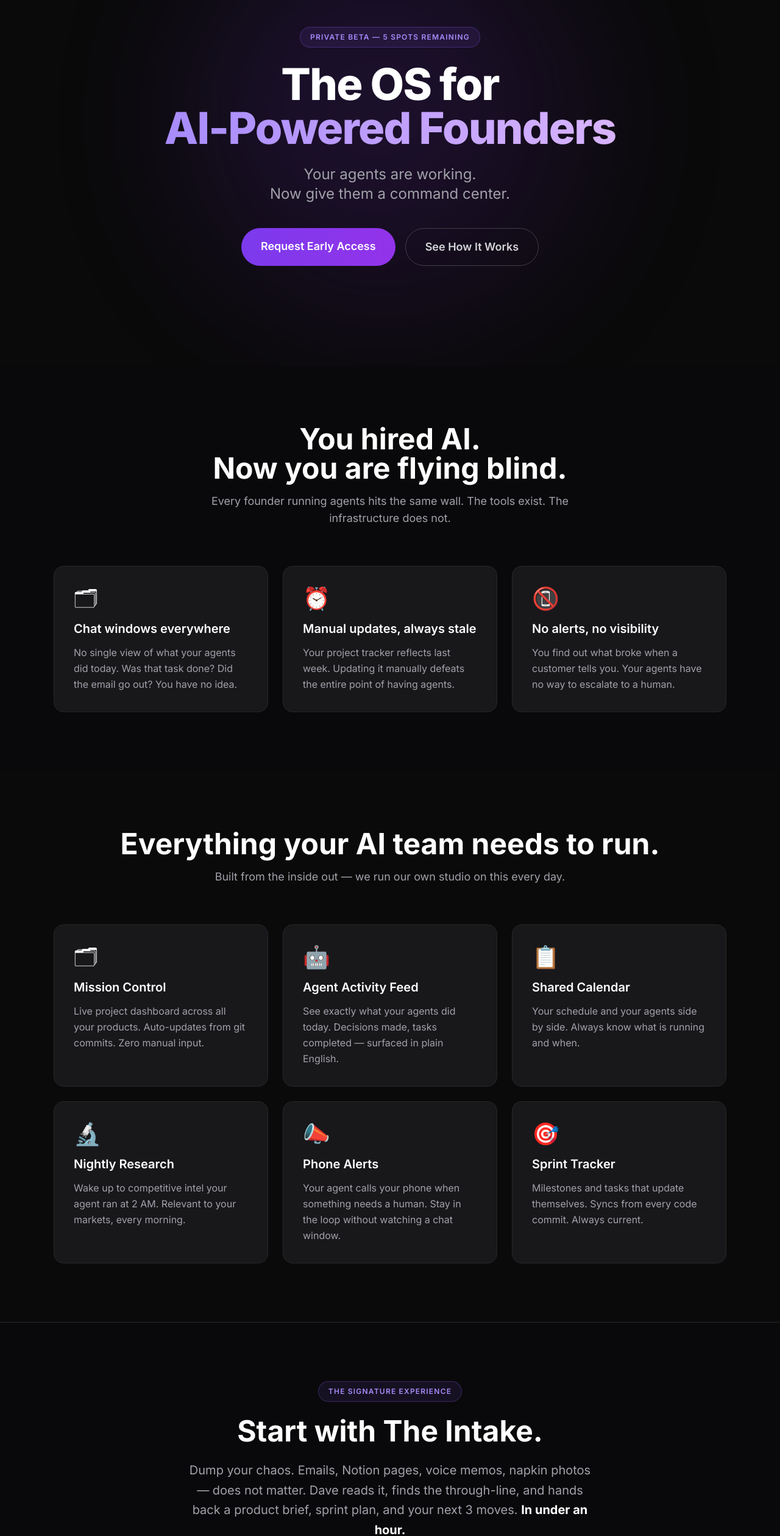
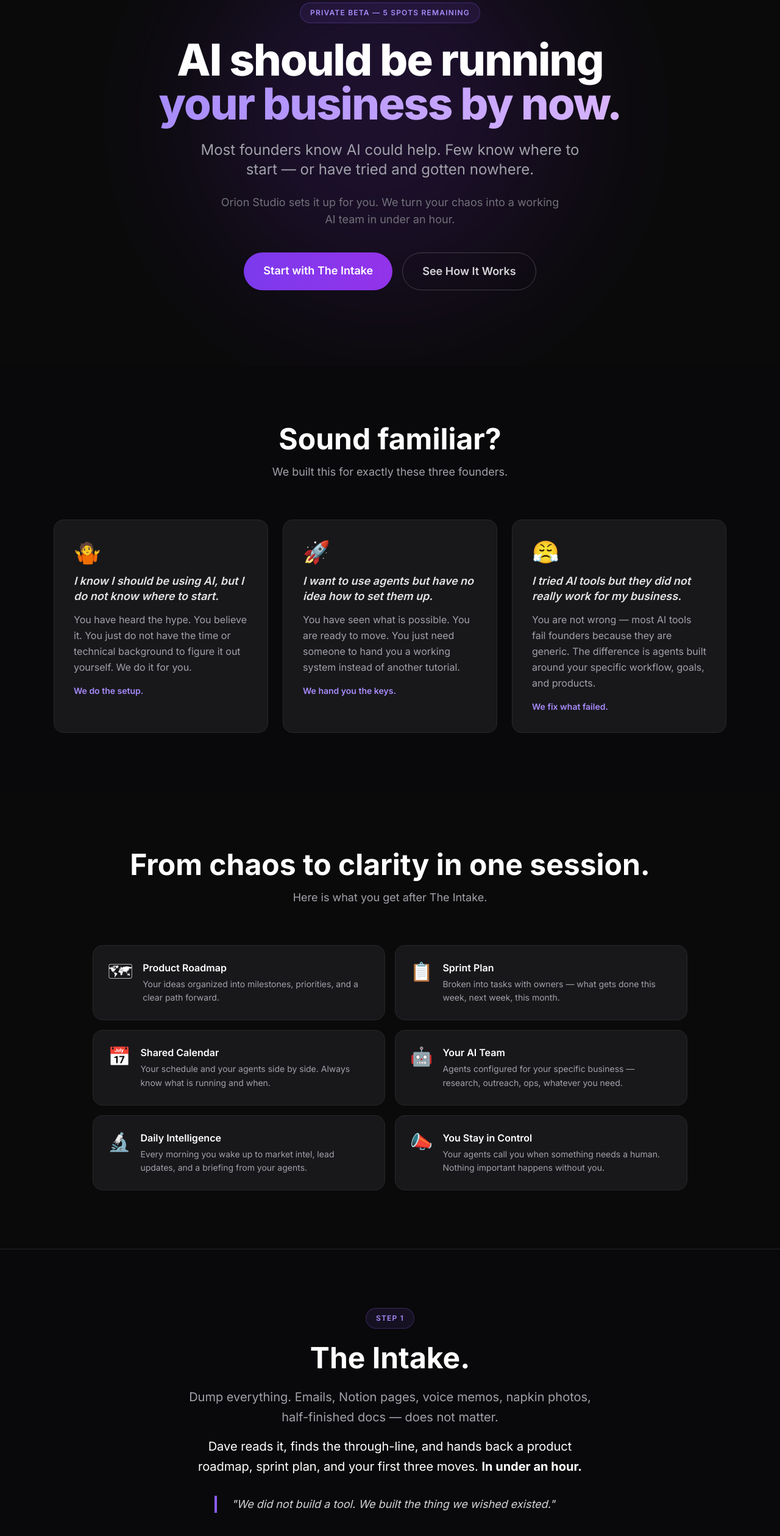
Before and after one commit to neilmetzger-nam/orion-studio, a Next.js app: page / in a window 1280 px wide. Shown: the part 200-2719 px from the top of the page at 61% size. Built offline with nearby package versions, Linux system fonts and the light colour scheme.

Commit message:
feat: rewrite hero — lead with founder pain not features, three customer types

```diff
--- a/src/app/page.tsx
+++ b/src/app/page.tsx
@@ -14,87 +14,83 @@
           <span className="font-bold text-lg tracking-tight">⬡ Orion Studio</span>
           <a href="mailto:dave@orionstudio.ai?subject=Intake Request"
             className="text-sm bg-violet-600 hover:bg-violet-500 transition px-5 py-2 rounded-full font-medium">
-            Request Access
+            Get Started
           </a>
         </div>
       </nav>
 
       {/* HERO */}
       <section className="relative min-h-screen flex items-center justify-center overflow-hidden pt-20">
-        <div className="orb absolute top-1/2 left-1/2 w-[600px] h-[600px] rounded-full bg-gradient-to-br from-violet-600 to-purple-900 blur-[120px] pointer-events-none" />
+        <div className="absolute top-1/2 left-1/2 w-[600px] h-[600px] rounded-full bg-gradient-to-br from-violet-600 to-purple-900 blur-[120px] opacity-20 pointer-events-none" style={{transform:"translate(-50%,-50%)"}} />
         <div className="relative z-10 text-center max-w-4xl mx-auto px-6">
           <div className="inline-block text-xs font-semibold tracking-widest text-violet-400 uppercase mb-6 px-4 py-2 rounded-full border border-violet-500/30 bg-violet-500/10">
             Private Beta — 5 Spots Remaining
           </div>
           <h1 className="text-5xl md:text-7xl font-extrabold leading-tight mb-6 tracking-tight">
-            The OS for<br />
+            AI should be running<br />
             <span className="bg-gradient-to-r from-violet-400 to-purple-300 bg-clip-text text-transparent">
-              AI-Powered Founders
+              your business by now.
             </span>
           </h1>
-          <p className="text-xl md:text-2xl text-zinc-400 mb-10 max-w-2xl mx-auto leading-relaxed">
-            Your agents are working.<br />Now give them a command center.
+          <p className="text-xl md:text-2xl text-zinc-400 mb-6 max-w-2xl mx-auto leading-relaxed">
+            Most founders know AI could help. Few know where to start — or have tried and gotten nowhere.
+          </p>
+          <p className="text-lg text-zinc-500 mb-10 max-w-xl mx-auto">
+            Orion Studio sets it up for you. We turn your chaos into a working AI team in under an hour.
           </p>
           <div className="flex flex-col sm:flex-row gap-4 justify-center">
-            <a href="#intake"
-              className="bg-gradient-to-r from-violet-600 to-purple-600 hover:from-violet-500 hover:to-purple-500 transition px-8 py-4 rounded-full font-semibold text-lg">
-              Request Early Access
+            <a href="#intake" className="bg-gradient-to-r from-violet-600 to-purple-600 hover:from-violet-500 hover:to-purple-500 transition px-8 py-4 rounded-full font-semibold text-lg">
+              Start with The Intake
             </a>
-            <a href="#features"
-              className="border border-zinc-700 hover:border-zinc-500 transition px-8 py-4 rounded-full font-semibold text-lg text-zinc-300">
+            <a href="#how" className="border border-zinc-700 hover:border-zinc-500 transition px-8 py-4 rounded-full font-semibold text-lg text-zinc-300">
               See How It Works
             </a>
           </div>
         </div>
       </section>
 
-      {/* PROBLEM */}
+      {/* THREE TYPES */}
       <section className="py-24 bg-zinc-950">
         <div className="max-w-6xl mx-auto px-6">
-          <h2 className="text-4xl md:text-5xl font-bold text-center mb-4">
-            You hired AI.<br />Now you are flying blind.
-          </h2>
-          <p className="text-zinc-400 text-center text-lg mb-16 max-w-2xl mx-auto">
-            Every founder running agents hits the same wall. The tools exist. The infrastructure does not.
-          </p>
+          <h2 className="text-4xl md:text-5xl font-bold text-center mb-4">Sound familiar?</h2>
+          <p className="text-zinc-400 text-center text-lg mb-16 max-w-xl mx-auto">We built this for exactly these three founders.</p>
           <div className="grid md:grid-cols-3 gap-6">
             {[
-              { icon: "🗂", title: "Chat windows everywhere", desc: "No single view of what your agents did today. Was that task done? Did the email go out? You have no idea." },
-              { icon: "⏰", title: "Manual updates, always stale", desc: "Your project tracker reflects last week. Updating it manually defeats the entire point of having agents." },
-              { icon: "📵", title: "No alerts, no visibility", desc: "You find out what broke when a customer tells you. Your agents have no way to escalate to a human." },
+              { emoji:"🤷", title:"I know I should be using AI, but I do not know where to start.", desc:"You have heard the hype. You believe it. You just do not have the time or technical background to figure it out yourself. We do it for you.", cta:"We do the setup." },
+              { emoji:"🚀", title:"I want to use agents but have no idea how to set them up.", desc:"You have seen what is possible. You are ready to move. You just need someone to hand you a working system instead of another tutorial.", cta:"We hand you the keys." },
+              { emoji:"😤", title:"I tried AI tools but they did not really work for my business.", desc:"You are not wrong — most AI tools fail founders because they are generic. The difference is agents built around your specific workflow, goals, and products.", cta:"We fix what failed." },
             ].map((item) => (
-              <div key={item.title} className="bg-zinc-900 border border-zinc-800 rounded-2xl p-8 hover:border-zinc-600 transition">
-                <div className="text-4xl mb-4">{item.icon}</div>
-                <h3 className="text-xl font-semibold mb-3">{item.title}</h3>
-                <p className="text-zinc-400 leading-relaxed">{item.desc}</p>
+              <div key={item.title} className="bg-zinc-900 border border-zinc-800 rounded-2xl p-8 hover:border-violet-500/40 transition-all duration-300">
+                <div className="text-4xl mb-4">{item.emoji}</div>
+                <h3 className="text-lg font-semibold mb-3 text-zinc-200 italic leading-snug">{item.title}</h3>
+                <p className="text-zinc-400 leading-relaxed mb-4">{item.desc}</p>
+                <p className="text-violet-400 font-semibold text-sm">{item.cta}</p>
               </div>
             ))}
           </div>
         </div>
       </section>
 
-      {/* FEATURES */}
-      <section id="features" className="py-24 bg-[#0a0a0a]">
-        <div className="max-w-6xl mx-auto px-6">
-          <h2 className="text-4xl md:text-5xl font-bold text-center mb-4">
-            Everything your AI team needs to run.
-          </h2>
-          <p className="text-zinc-400 text-center text-lg mb-16 max-w-xl mx-auto">
-            Built from the inside out — we run our own studio on this every day.
-          </p>
-          <div className="grid md:grid-cols-2 lg:grid-cols-3 gap-6">
+      {/* HOW IT WORKS */}
+      <section id="how" className="py-24 bg-[#0a0a0a]">
+        <div className="max-w-5xl mx-auto px-6">
+          <h2 className="text-4xl md:text-5xl font-bold text-center mb-4">From chaos to clarity in one session.</h2>
+          <p className="text-zinc-400 text-center text-lg mb-16 max-w-xl mx-auto">Here is what you get after The Intake.</p>
+          <div className="grid md:grid-cols-2 gap-4">
             {[
-              { icon: "🗂", title: "Mission Control", desc: "Live project dashboard across all your products. Auto-updates from git commits. Zero manual input." },
-              { icon: "🤖", title: "Agent Activity Feed", desc: "See exactly what your agents did today. Decisions made, tasks completed — surfaced in plain English." },
-              { icon: "📋", title: "Shared Calendar", desc: "Your schedule and your agents side by side. Always know what is running and when." },
-              { icon: "🔬", title: "Nightly Research", desc: "Wake up to competitive intel your agent ran at 2 AM. Relevant to your markets, every morning." },
-              { icon: "📣", title: "Phone Alerts", desc: "Your agent calls your phone when something needs a human. Stay in the loop without watching a chat window." },
-              { icon: "🎯", title: "Sprint Tracker", desc: "Milestones and tasks that update themselves. Syncs from every code commit. Always current." },
+              { icon:"🗺", title:"Product Roadmap", desc:"Your ideas organized into milestones, priorities, and a clear path forward." },
+              { icon:"📋", title:"Sprint Plan", desc:"Broken into tasks with owners — what gets done this week, next week, this month." },
+              { icon:"📅", title:"Shared Calendar", desc:"Your schedule and your agents side by side. Always know what is running and when." },
+              { icon:"🤖", title:"Your AI Team", desc:"Agents configured for your specific business — research, outreach, ops, whatever you need." },
+              { icon:"🔬", title:"Daily Intelligence", desc:"Every morning you wake up to market intel, lead updates, and a briefing from your agents." },
+              { icon:"📣", title:"You Stay in Control", desc:"Your agents call you when something needs a human. Nothing important happens without you." },
             ].map((item) => (
-              <div key={item.title} className="group bg-zinc-900 border border-zinc-800 rounded-2xl p-8 hover:border-violet-500/50 hover:shadow-[0_0_30px_rgba(139,92,246,0.1)] transition-all duration-300">
-                <div className="text-4xl mb-4">{item.icon}</div>
-                <h3 className="text-xl font-semibold mb-3 group-hover:text-violet-300 transition">{item.title}</h3>
-                <p className="text-zinc-400 leading-relaxed">{item.desc}</p>
+              <div key={item.title} className="flex gap-4 p-6 bg-zinc-900 border border-zinc-800 rounded-2xl hover:border-violet-500/30 transition">
+                <span className="text-3xl flex-shrink-0">{item.icon}</span>
+                <div>
+                  <h3 className="font-semibold text-white mb-1">{item.title}</h3>
+                  <p className="text-zinc-400 text-sm leading-relaxed">{item.desc}</p>
+                </div>
               </div>
             ))}
           </div>
@@ -105,15 +101,14 @@
       <section id="intake" className="py-24 bg-zinc-950 border-y border-zinc-800">
         <div className="max-w-4xl mx-auto px-6 text-center">
           <div className="inline-block text-xs font-semibold tracking-widest text-violet-400 uppercase mb-6 px-4 py-2 rounded-full border border-violet-500/30 bg-violet-500/10">
-            The Signature Experience
+            Step 1
           </div>
-          <h2 className="text-4xl md:text-5xl font-bold mb-6">
-            Start with The Intake.
-          </h2>
-          <p className="text-xl text-zinc-400 leading-relaxed mb-8 max-w-2xl mx-auto">
-            Dump your chaos. Emails, Notion pages, voice memos, napkin photos — does not matter.
-            Dave reads it, finds the through-line, and hands back a product brief, sprint plan,
-            and your next 3 moves. <strong className="text-white">In under an hour.</strong>
+          <h2 className="text-4xl md:text-5xl font-bold mb-6">The Intake.</h2>
+          <p className="text-xl text-zinc-400 leading-relaxed mb-4 max-w-2xl mx-auto">
+            Dump everything. Emails, Notion pages, voice memos, napkin photos, half-finished docs — does not matter.
+          </p>
+          <p className="text-xl text-white leading-relaxed mb-8 max-w-2xl mx-auto">
+            Dave reads it, finds the through-line, and hands back a product roadmap, sprint plan, and your first three moves. <strong>In under an hour.</strong>
           </p>
           <blockquote className="border-l-4 border-violet-500 pl-6 text-left max-w-xl mx-auto mb-10 italic text-zinc-300 text-lg">
             "We did not build a tool. We built the thing we wished existed."
@@ -122,7 +117,7 @@
             className="inline-block bg-gradient-to-r from-violet-600 to-purple-600 hover:from-violet-500 hover:to-purple-500 transition px-10 py-4 rounded-full font-semibold text-lg">
             Book Your Intake Session →
           </a>
-          <p className="text-zinc-500 text-sm mt-4">dave@orionstudio.ai · Response within 24 hours</p>
+          <p className="text-zinc-500 text-sm mt-4">dave@orionstudio.ai · We respond within 24 hours</p>
         </div>
       </section>
 
@@ -130,45 +125,38 @@
       <section className="py-20 bg-[#0a0a0a]">
         <div className="max-w-4xl mx-auto px-6 text-center">
           <p className="text-violet-400 font-semibold uppercase tracking-widest text-sm mb-12">Currently in private beta</p>
-          <div className="grid grid-cols-3 gap-8">
+          <div className="grid grid-cols-3 gap-8 mb-12">
             {[
-              { stat: "5", label: "Products running on Orion Studio today" },
-              { stat: "Day 1", label: "Built from inside the problem — we are the customer" },
-              { stat: "5 spots", label: "Design partner openings remaining" },
+              { stat:"5", label:"Products running on Orion Studio today — including ours" },
+              { stat:"<1hr", label:"From chaos to working roadmap in The Intake" },
+              { stat:"5 spots", label:"Design partner openings — lifetime founder pricing" },
             ].map((item) => (
               <div key={item.label}>
-                <div className="text-4xl md:text-5xl font-extrabold bg-gradient-to-r from-violet-400 to-purple-300 bg-clip-text text-transparent mb-2">
-                  {item.stat}
-                </div>
+                <div className="text-4xl md:text-5xl font-extrabold bg-gradient-to-r from-violet-400 to-purple-300 bg-clip-text text-transparent mb-2">{item.stat}</div>
                 <p className="text-zinc-500 text-sm leading-relaxed">{item.label}</p>
               </div>
             ))}
           </div>
+          <p className="text-zinc-600 text-sm italic">We run our own company on Orion Studio. You are not buying a demo — you are getting what we use every day.</p>
         </div>
       </section>
 
       {/* FINAL CTA */}
       <section className="py-24 bg-gradient-to-b from-zinc-950 to-[#0a0a0a] border-t border-zinc-800">
         <div className="max-w-2xl mx-auto px-6 text-center">
-          <h2 className="text-4xl md:text-5xl font-bold mb-4">
-            Ready to give your agents a command center?
-          </h2>
-          <p className="text-zinc-400 text-lg mb-10">Join the waitlist. Design partners get lifetime founder pricing.</p>
+          <h2 className="text-4xl md:text-5xl font-bold mb-4">Ready to find out what AI can actually do for your business?</h2>
+          <p className="text-zinc-400 text-lg mb-10">5 design partner spots. Lifetime founder pricing. Starts with one conversation.</p>
           {submitted ? (
             <div className="bg-violet-500/10 border border-violet-500/30 rounded-2xl p-8">
               <p className="text-violet-300 font-semibold text-lg">You are on the list.</p>
               <p className="text-zinc-400 mt-2">Dave will be in touch at dave@orionstudio.ai within 24 hours.</p>
             </div>
           ) : (
-            <form onSubmit={(e) => { e.preventDefault(); setSubmitted(true); }}
-              className="flex flex-col sm:flex-row gap-3">
-              <input
-                type="email" required value={email} onChange={e => setEmail(e.target.value)}
+            <form onSubmit={(e) => { e.preventDefault(); setSubmitted(true); }} className="flex flex-col sm:flex-row gap-3">
+              <input type="email" required value={email} onChange={e => setEmail(e.target.value)}
                 placeholder="your@email.com"
-                className="flex-1 bg-zinc-900 border border-zinc-700 rounded-full px-6 py-4 text-white placeholder-zinc-500 focus:outline-none focus:border-violet-500 transition"
-              />
-              <button type="submit"
-                className="bg-gradient-to-r from-violet-600 to-purple-600 hover:from-violet-500 hover:to-purple-500 transition px-8 py-4 rounded-full font-semibold whitespace-nowrap">
+                className="flex-1 bg-zinc-900 border border-zinc-700 rounded-full px-6 py-4 text-white placeholder-zinc-500 focus:outline-none focus:border-violet-500 transition" />
+              <button type="submit" className="bg-gradient-to-r from-violet-600 to-purple-600 hover:from-violet-500 hover:to-purple-500 transition px-8 py-4 rounded-full font-semibold whitespace-nowrap">
                 Request Access
               </button>
             </form>
```
